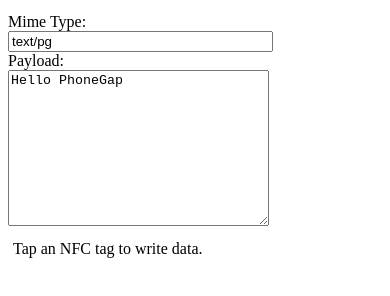
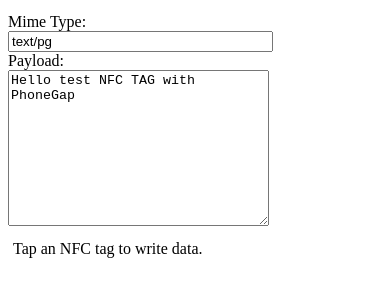
Before and after one commit to bibbokoala/NFC-Writer, a plain HTML site: page index.html in a window 390 px wide. Shown: the part 46-342 px from the top of the page. Drawn offline with Linux system fonts and the light colour scheme; some packages are replaced by stand-ins of ours.

Commit message:
NFC-Writer ver. 1.0.0
NFC-Writer ver. 1.0.0

```diff
--- a/index.html
+++ b/index.html
@@ -14,7 +14,7 @@
       Mime Type:<br/>
       <input type="text" name="mimeType" value="text/pg" size="30" /><br/>
       Payload:<br/>
-      <textarea name="payload" rows="10" cols="30">Hello PhoneGap</textarea>
+      <textarea name="payload" rows="10" cols="30">Hello test NFC TAG with PhoneGap</textarea>
     </form>
     <p>
         Tap an NFC tag to write data.
```
